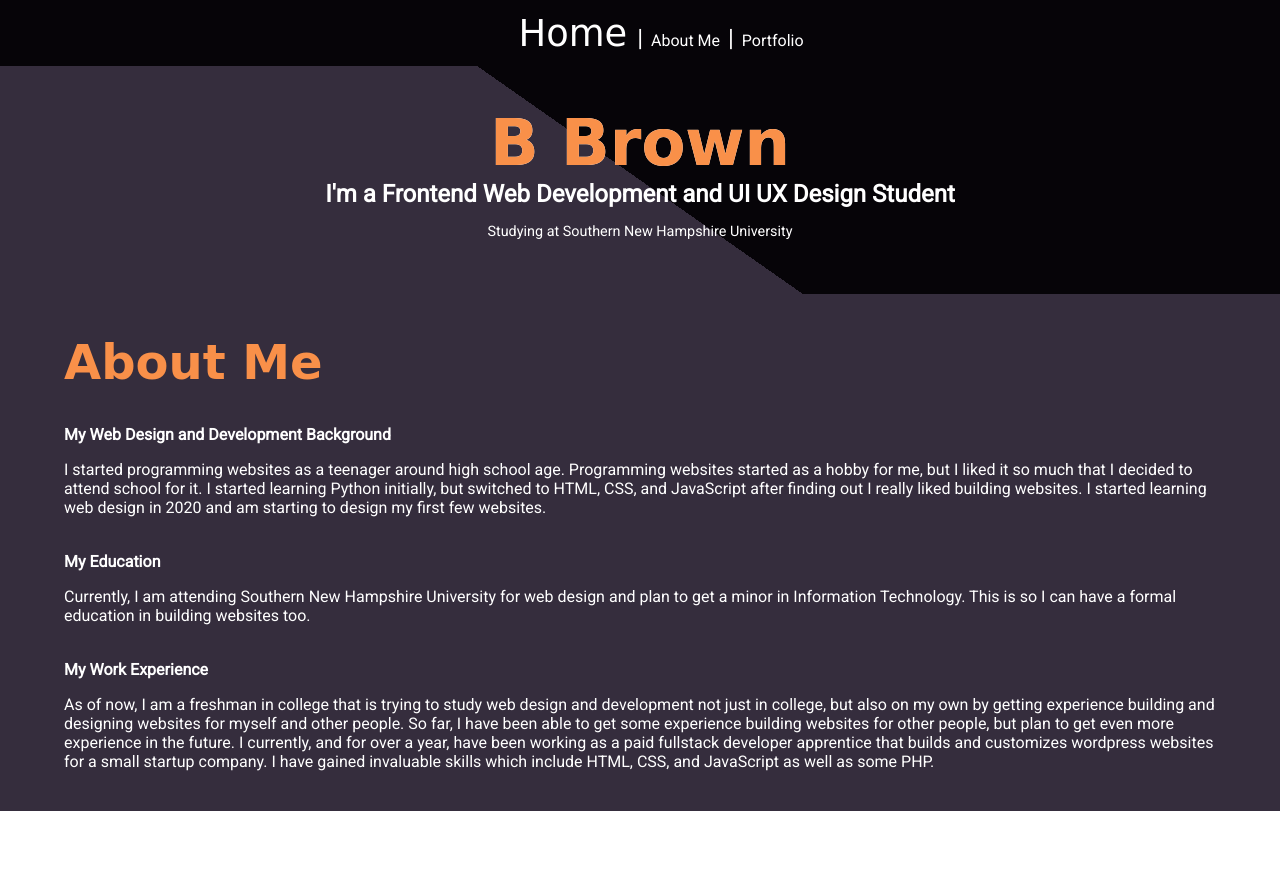
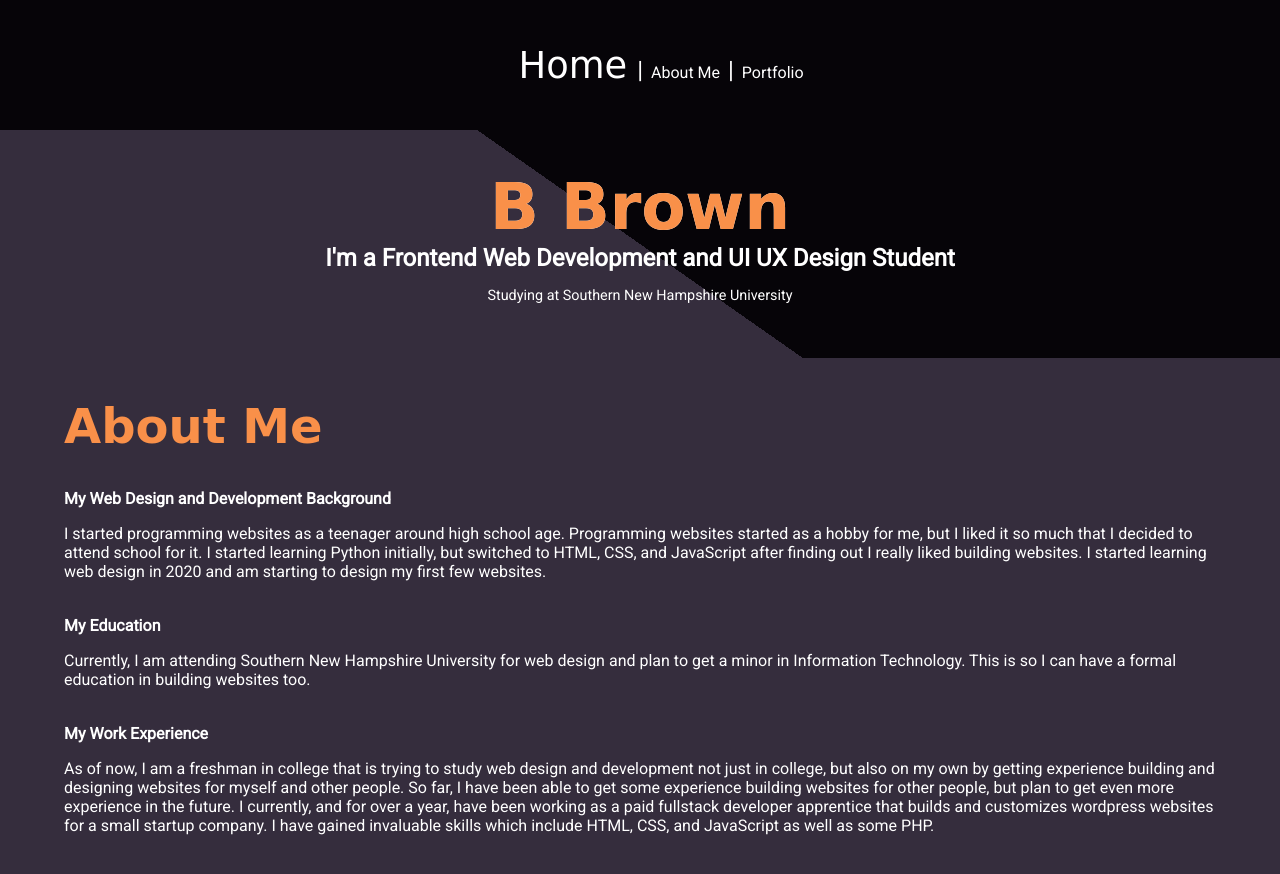
Before and after one commit to brittanybrown47/portfolio, a plain HTML site: page index.html in a window 1280 px wide. Before the commit the page ends 811 px from the top, so only its background shows below. Drawn offline with Linux system fonts and the light colour scheme; a web font is replaced by a local one.

Commit message:
Add files via upload

```diff
--- a/about.css
+++ b/about.css
@@ -96,3 +96,12 @@ h3{
 p{
   margin: 0 auto;
 }
+
+@media (min-width: 450px){
+
+  nav{
+    padding: 5vh;
+  }
+
+
+}
```
